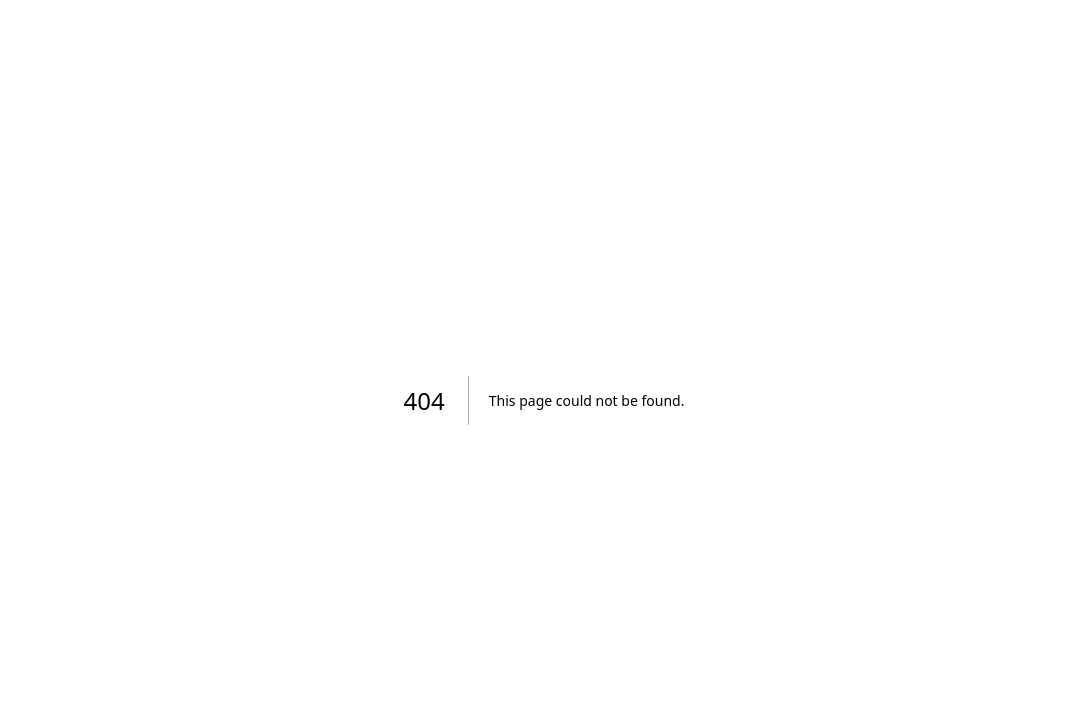
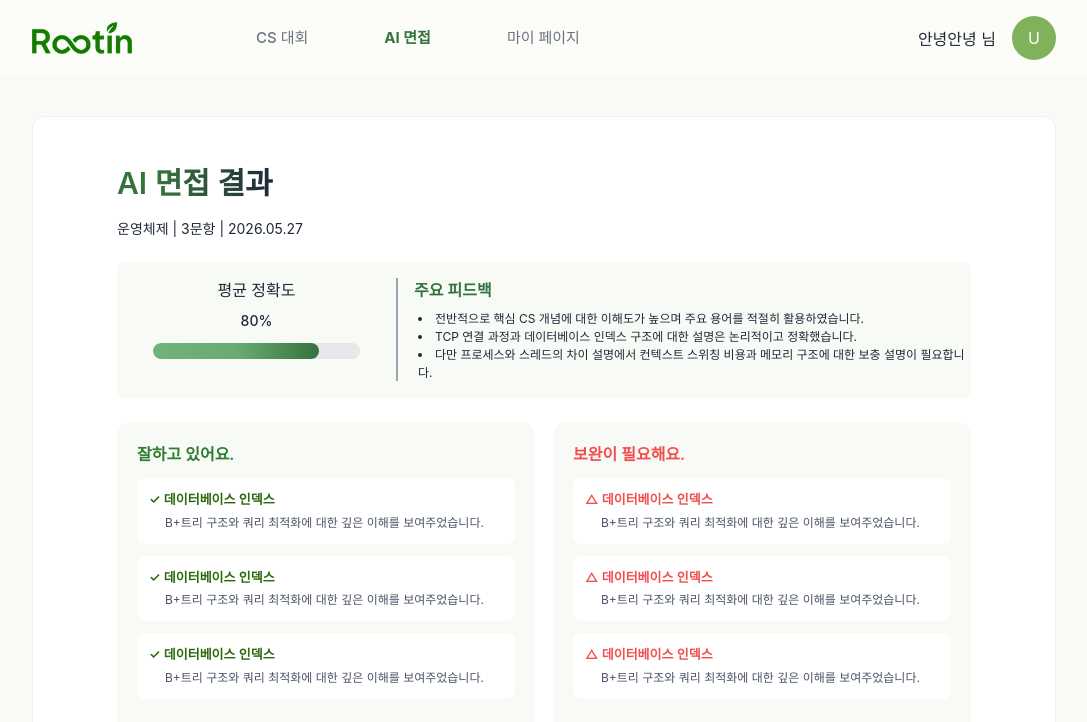
Before and after one commit to Rootin-lion/rootin-fe, a Next.js app: page /interviews/1/result in a window 1280 px wide. Before the commit this address had no page. Shown: the top 722 px of the page, without its empty margins (96-1183 px from the left). Built offline with nearby package versions, Linux system fonts and the light colour scheme; a web font is replaced by a local one.

Commit message:
feat: 면접 리포트 부분 UI

```diff
--- /dev/null
+++ b/src/app/(service)/interviews/[interviewId]/result/page.tsx
@@ -0,0 +1,20 @@
+import InterviewResultFeedback from "@/components/interviews/result/InterviewResultFeedback";
+import InterviewResultOverall from "@/components/interviews/result/InterviewResultOverall";
+
+export default function InterviewResultPage() {
+  return (
+    <div className="mx-auto mt-10 flex w-full max-w-5xl flex-col gap-6 rounded-xl border border-[#F0F0F0] bg-white px-21 py-11">
+      <div>
+        <h1 className="text-gradient-primary w-fit text-[30px] font-semibold">
+          AI 면접 결과
+        </h1>
+        <p className="text-body-3 text-text mt-3">
+          운영체제 | 3문항 | 2026.05.27
+        </p>
+      </div>
+
+      <InterviewResultOverall />
+      <InterviewResultFeedback />
+    </div>
+  );
+}
--- /dev/null
+++ b/src/components/interviews/result/InterviewResultFeedback.tsx
@@ -0,0 +1,10 @@
+import InterviewResultFeedbackGroup from "./InterviewResultFeedbackGroup";
+
+export default function InterviewResultFeedback() {
+  return (
+    <div className="flex w-full max-w-5xl flex-row gap-4.5">
+      <InterviewResultFeedbackGroup type="strength" />
+      <InterviewResultFeedbackGroup type="improvement" />
+    </div>
+  );
+}
--- /dev/null
+++ b/src/components/interviews/result/InterviewResultFeedbackGroup.tsx
@@ -0,0 +1,48 @@
+type FeedbackType = "strength" | "improvement";
+
+const TYPE_DATA = {
+  strength: {
+    text: "잘하고 있어요.",
+    titleColor: "text-[#2E7D32]",
+    textColor: "text-[#2D6A0E]",
+    symbol: "✓",
+  },
+  improvement: {
+    text: "보완이 필요해요.",
+    titleColor: "text-error ",
+    textColor: "text-error",
+    symbol: "△",
+  },
+};
+
+const InterviewResultFeedbackItem = ({ type }: { type: FeedbackType }) => {
+  return (
+    <div className="flex flex-col gap-1 rounded-lg bg-white p-3">
+      <p className={`text-[13px] font-semibold ${TYPE_DATA[type].textColor}`}>
+        {TYPE_DATA[type].symbol} 데이터베이스 인덱스
+      </p>
+      <p className="pl-4 text-[12px] font-normal text-[#4A5568]">
+        B+트리 구조와 쿼리 최적화에 대한 깊은 이해를 보여주었습니다.
+      </p>
+    </div>
+  );
+};
+
+export default function InterviewResultFeedbackGroup({
+  type,
+}: {
+  type: FeedbackType;
+}) {
+  return (
+    <div className="bg-primary-50 flex-1 rounded-[14px] px-5 pt-5 pb-7">
+      <h3 className={`${TYPE_DATA[type].titleColor} text-[16px] font-semibold`}>
+        {TYPE_DATA[type].text}
+      </h3>
+      <div className="mt-3 flex h-56.5 flex-col gap-3">
+        <InterviewResultFeedbackItem type={type} />
+        <InterviewResultFeedbackItem type={type} />
+        <InterviewResultFeedbackItem type={type} />
+      </div>
+    </div>
+  );
+}
--- /dev/null
+++ b/src/components/interviews/result/InterviewResultOverall.tsx
@@ -0,0 +1,47 @@
+export default function InterviewResultOverall() {
+  const accuracy = 80;
+
+  return (
+    <div className="bg-primary-50 flex w-full max-w-214 flex-row gap-4 rounded-lg py-4">
+      <div className="text-text flex flex-col items-center pr-5 pl-9 font-medium">
+        <h3 className="text-[16px]">평균 정확도</h3>
+        <p className="mt-2 text-[14px]">{accuracy}%</p>
+        <div
+          role="progressbar"
+          aria-label="평균 정확도"
+          aria-valuenow={accuracy}
+          aria-valuemin={0}
+          aria-valuemax={100}
+          className="mt-3 h-4 w-51.75 overflow-hidden rounded-full bg-[#E5E7EB]"
+        >
+          <div
+            className="h-full rounded-full bg-[linear-gradient(90deg,#6FB377_0%,#69AC70_50%,#36723E_100%)]"
+            style={{ width: `${accuracy}%` }}
+          />
+        </div>
+      </div>
+
+      <div className="border-disabled-text h-25.75 w-0 border"></div>
+
+      <div className="flex flex-col gap-2">
+        <h3 className="text-primary-900 text-[16px] font-semibold">
+          주요 피드백
+        </h3>
+        <ul className="text-text list-inside list-disc pl-1 text-[12px] font-normal">
+          <li>
+            전반적으로 핵심 CS 개념에 대한 이해도가 높으며 주요 용어를 적절히
+            활용하였습니다.
+          </li>
+          <li>
+            TCP 연결 과정과 데이터베이스 인덱스 구조에 대한 설명은 논리적이고
+            정확했습니다.
+          </li>
+          <li>
+            다만 프로세스와 스레드의 차이 설명에서 컨텍스트 스위칭 비용과 메모리
+            구조에 대한 보충 설명이 필요합니다.
+          </li>
+        </ul>
+      </div>
+    </div>
+  );
+}
```
